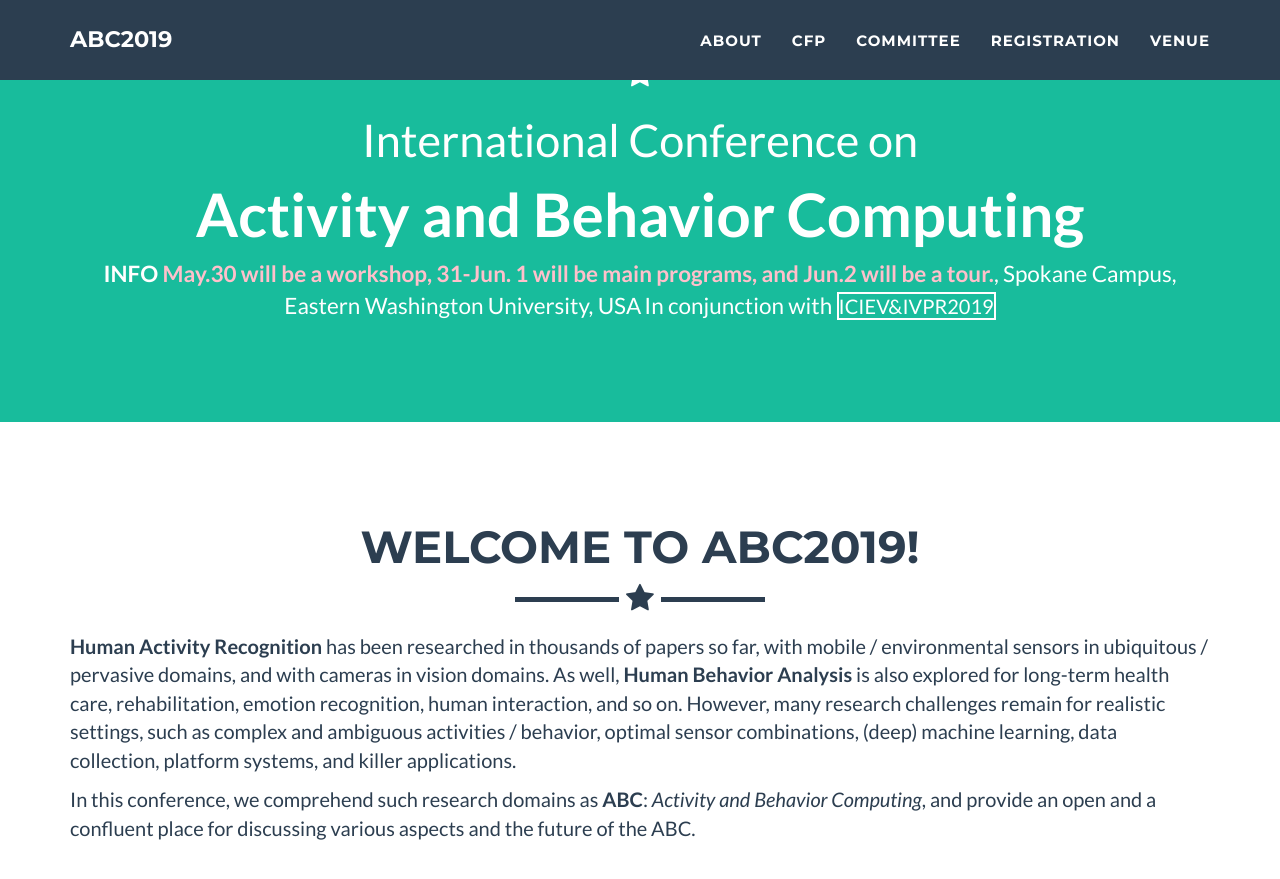
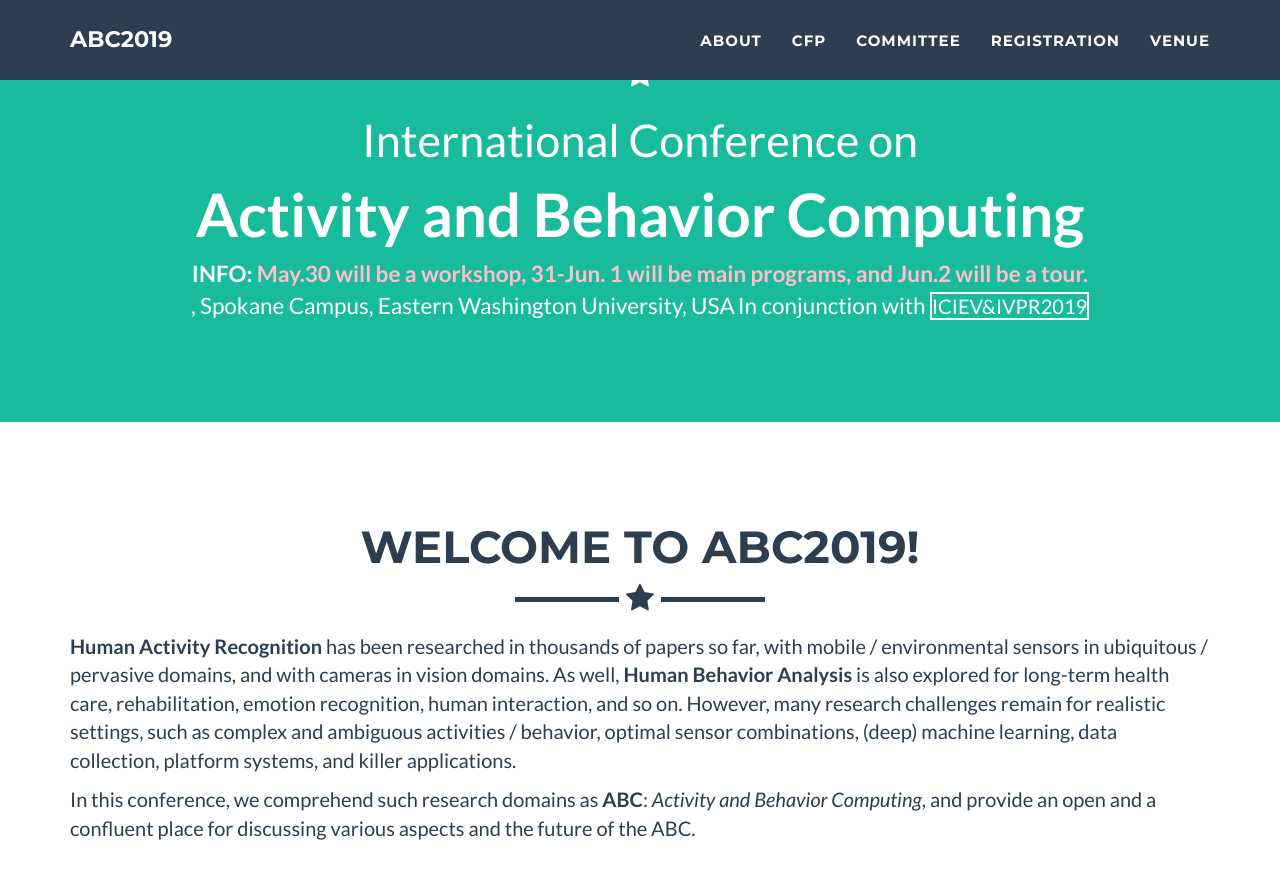
Before and after one commit to abc-research/2019, a Jekyll site: the page built from index.html, in a window 1280 px wide and 900 px high, scrolled down 466 px. Shown: the top 879 px of the window. Built offline with Jekyll 4.4.1, drawn with Linux system fonts in a browser that asks for light colours.

Commit message:
Update _config.yml

```diff
--- a/_config.yml
+++ b/_config.yml
@@ -8,7 +8,7 @@
 conf_title2: "Activity and Behavior Computing"
 meta_author: Sozo Inoue
 location: Spokane Campus, Eastern Washington University, USA
-date: <b>INFO</b> <b style="color:pink">May.30 will be a workshop, 31-Jun. 1 will be main programs, and Jun.2 will be a tour.</b>
+date: <b>INFO:</b> <b style="color:pink">May.30 will be a workshop, 31-Jun. 1 will be main programs, and Jun.2 will be a tour.</b><br/>
 conjunction:
   name: ICIEV&IVPR2019
   url: http://cennser.org/ICIEV/
```
